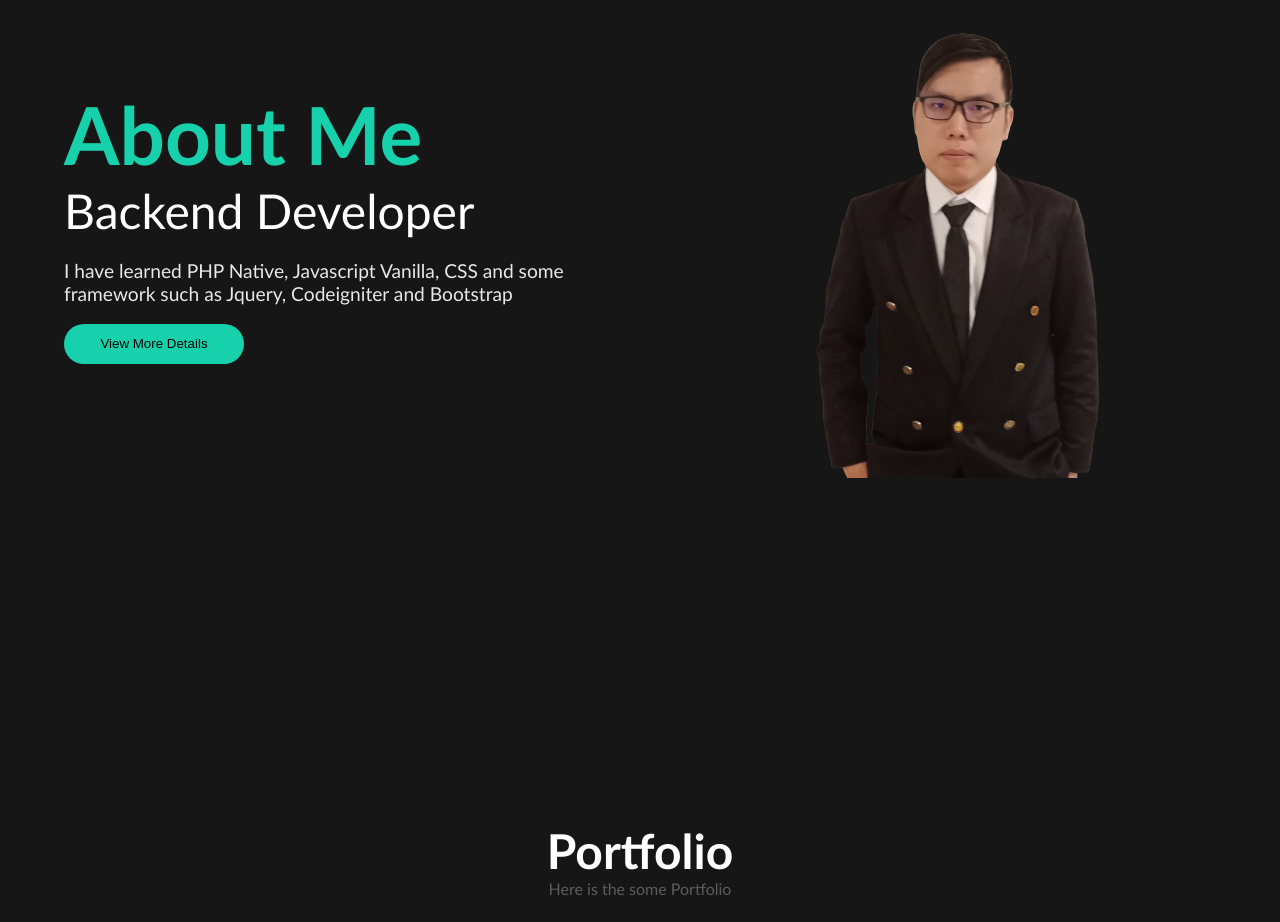
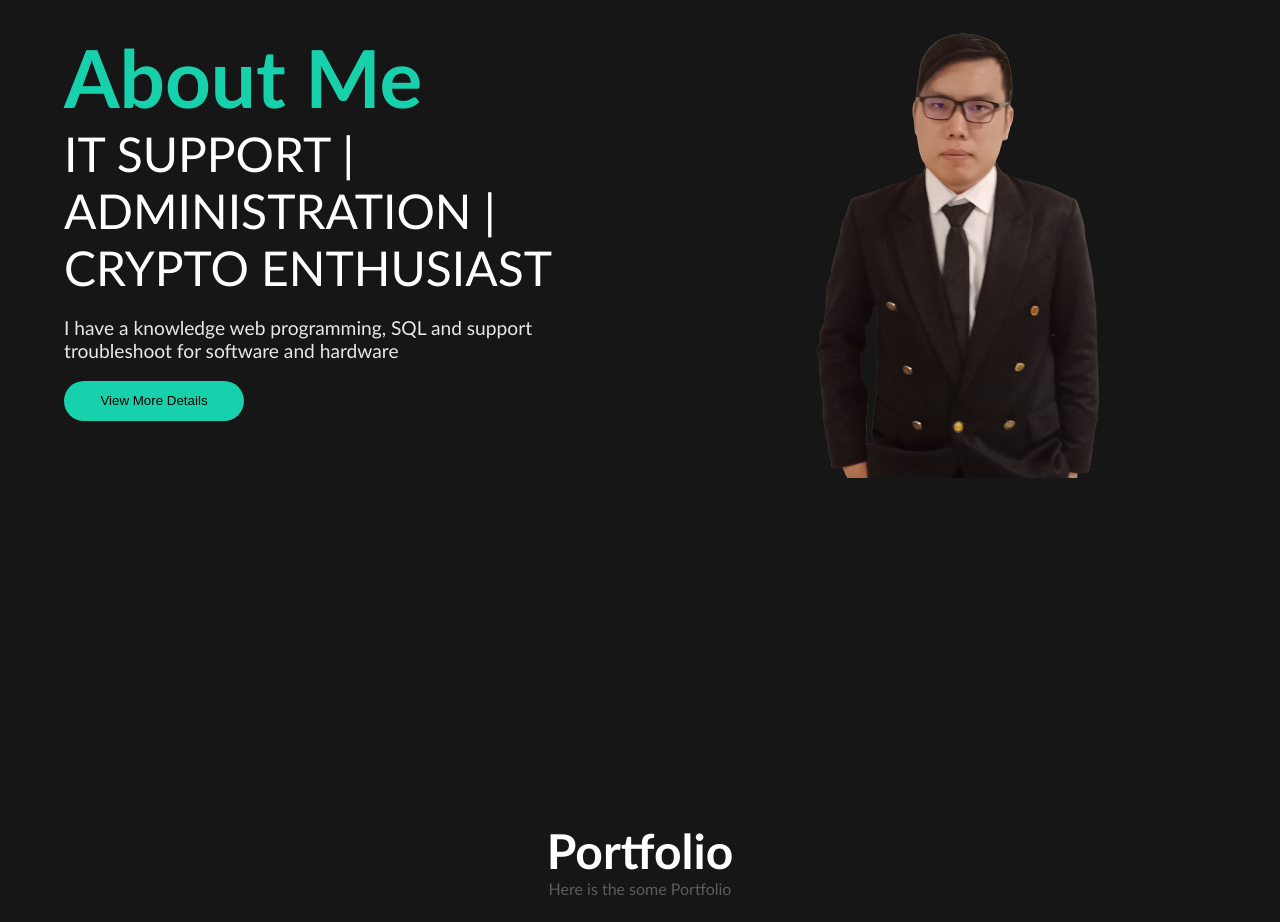
Before and after one commit to djamaludinwijaya/djamaludinwijaya.github.io, a plain HTML site: page index.html in a window 1280 px wide. Shown: the part 1000-1922 px from the top of the page. Drawn offline with Linux system fonts and the light colour scheme.

Commit message:
Update Deskripsi dan CV

```diff
--- a/index.html
+++ b/index.html
@@ -60,9 +60,8 @@
 		<!--text---------------------->
 		<div class="about-text">
 			<h1>About Me</h1>
-			<h2>Backend Developer</h2>
-			<p>I have learned PHP Native, Javascript Vanilla, CSS and some framework such as Jquery, Codeigniter and
-				Bootstrap</p>
+			<h2>IT SUPPORT | ADMINISTRATION | CRYPTO ENTHUSIAST</h2>
+			<p>I have a knowledge web programming, SQL and support troubleshoot for software and hardware</p>
 			<button>View More Details</button>
 		</div>
 		<!--about-model----------------->
```
